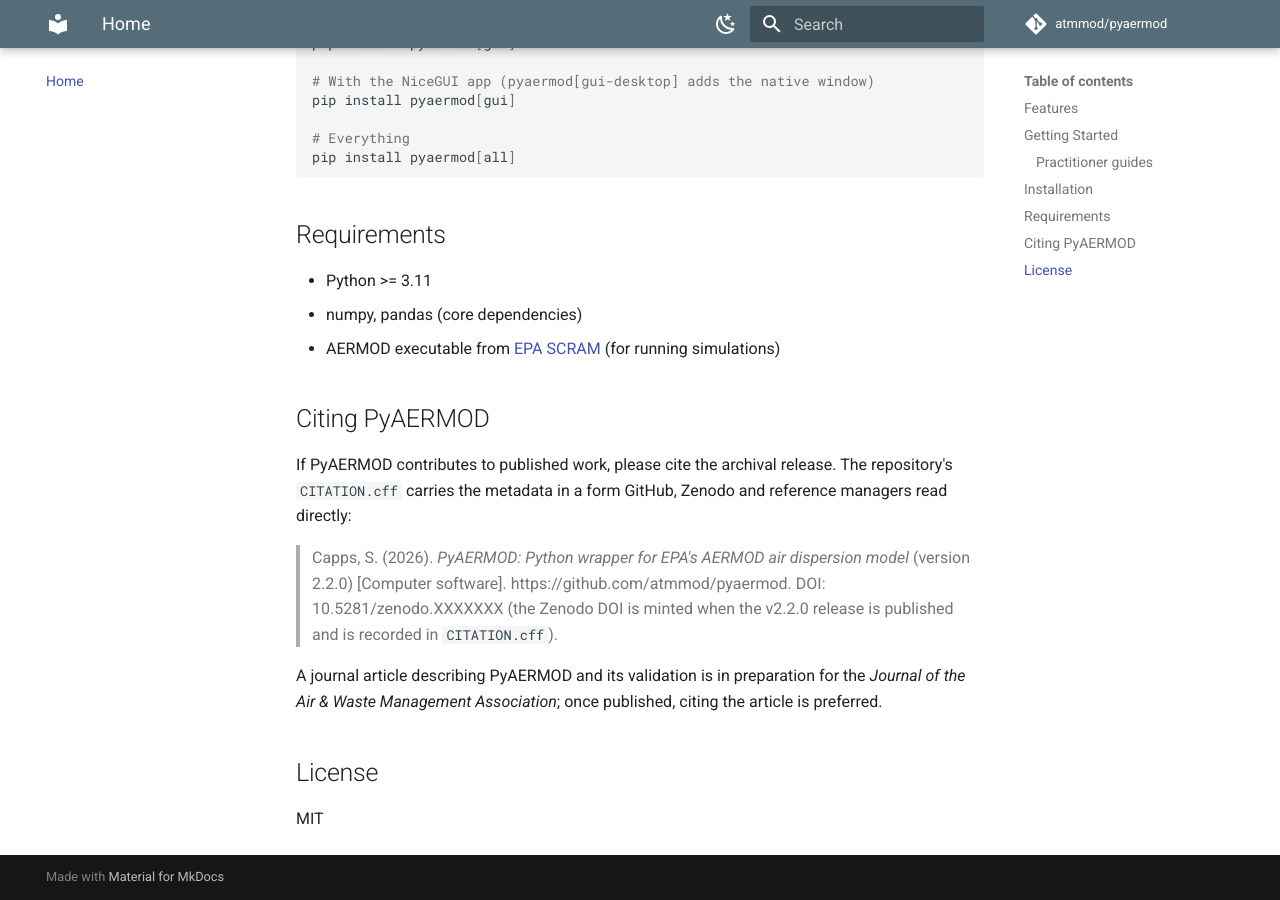
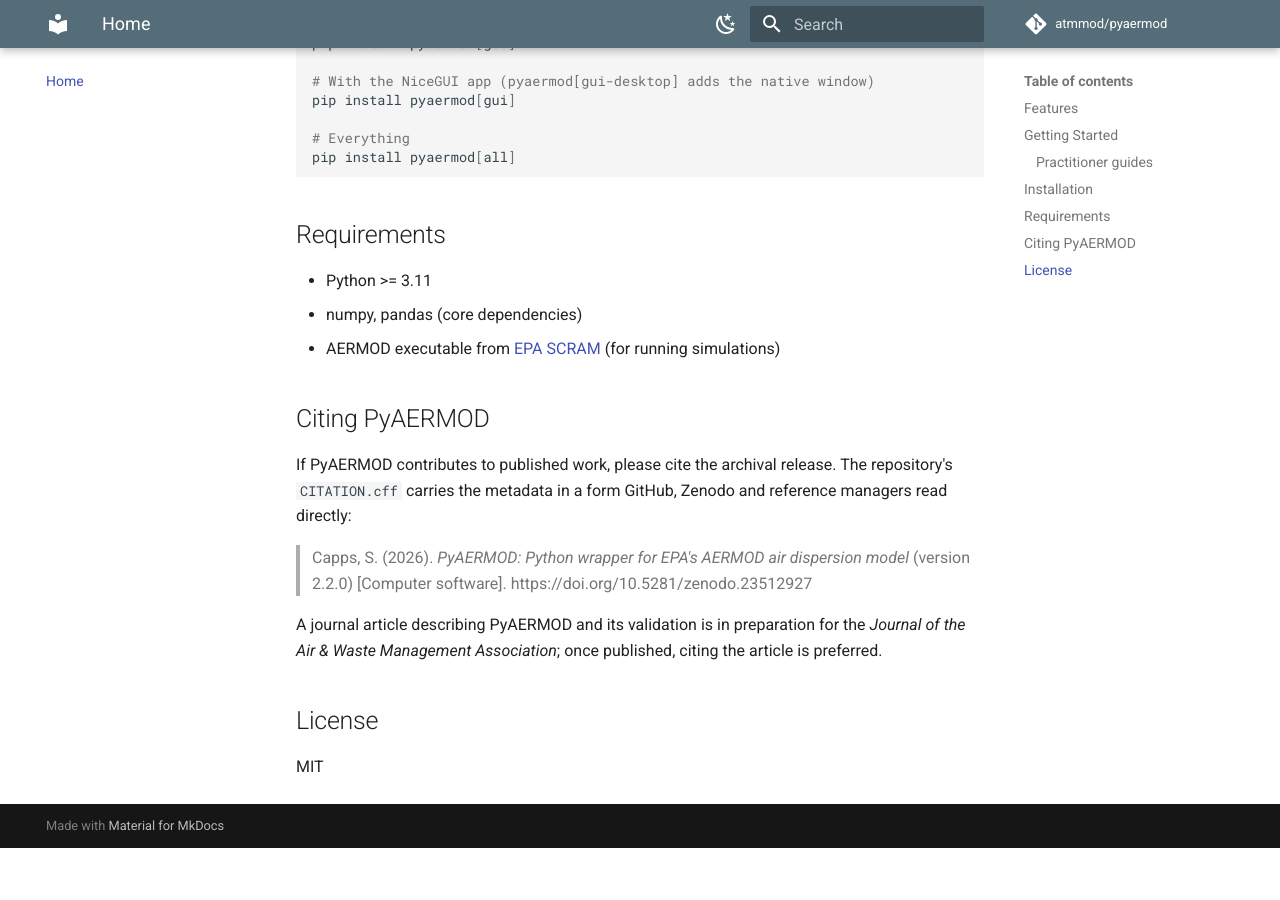
Before and after one commit to atmmod/pyaermod, an MkDocs documentation site: the page built from docs/index.md, in a window 1280 px wide and 900 px high, scrolled down 1482 px. Built offline with MkDocs 1.6.1 and Material for MkDocs 9.7.7, drawn with Linux system fonts in a browser that asks for light colours; comment, search, counter and statistics services are not loaded; after the commit the page ends 2330 px from its top, so only the background shows below that.

Commit message:
Record the Zenodo DOI for v2.2.0, and say in RELEASING.md how to check that Zenodo is listening (#58)
Zenodo minted 10.5281/zenodo.23512927 for v2.2.0 (concept DOI
10.5281/zenodo.23512926). CITATION.cff carries it in place of the
placeholder, and the "Citing PyAERMOD" sections of README.md and
docs/index.md link it in place of zenodo.XXXXXXX and the note that it
would be minted later.

The first v2.2.0 release was not archived: pyaermod was private at
Zenodo's last sync, so it was missing from Zenodo's list and no webhook
existed. RELEASING.md step 0 now says to check for the webhook and to
press Sync now, and step 3 describes the DOI fields as they are from
here on (the previous release's DOI, not a placeholder).

Co-authored-by: Claude Opus 5.5 <noreply@anthropic.com>

```diff
--- a/docs/index.md
+++ b/docs/index.md
@@ -66,9 +66,7 @@ GitHub, Zenodo and reference managers read directly:
 
 > Capps, S. (2026). *PyAERMOD: Python wrapper for EPA's AERMOD air
 > dispersion model* (version 2.2.0) [Computer software].
-> https://github.com/atmmod/pyaermod. DOI: 10.5281/zenodo.XXXXXXX
-> (the Zenodo DOI is minted when the v2.2.0 release is published and is
-> recorded in `CITATION.cff`).
+> https://doi.org/10.5281/zenodo.23512927
 
 A journal article describing PyAERMOD and its validation is in
 preparation for the *Journal of the Air & Waste Management Association*;
```
Also changed, not shown: README.md (+1 -3 lines), RELEASING.md (+15 -6 lines), 1 other file.
